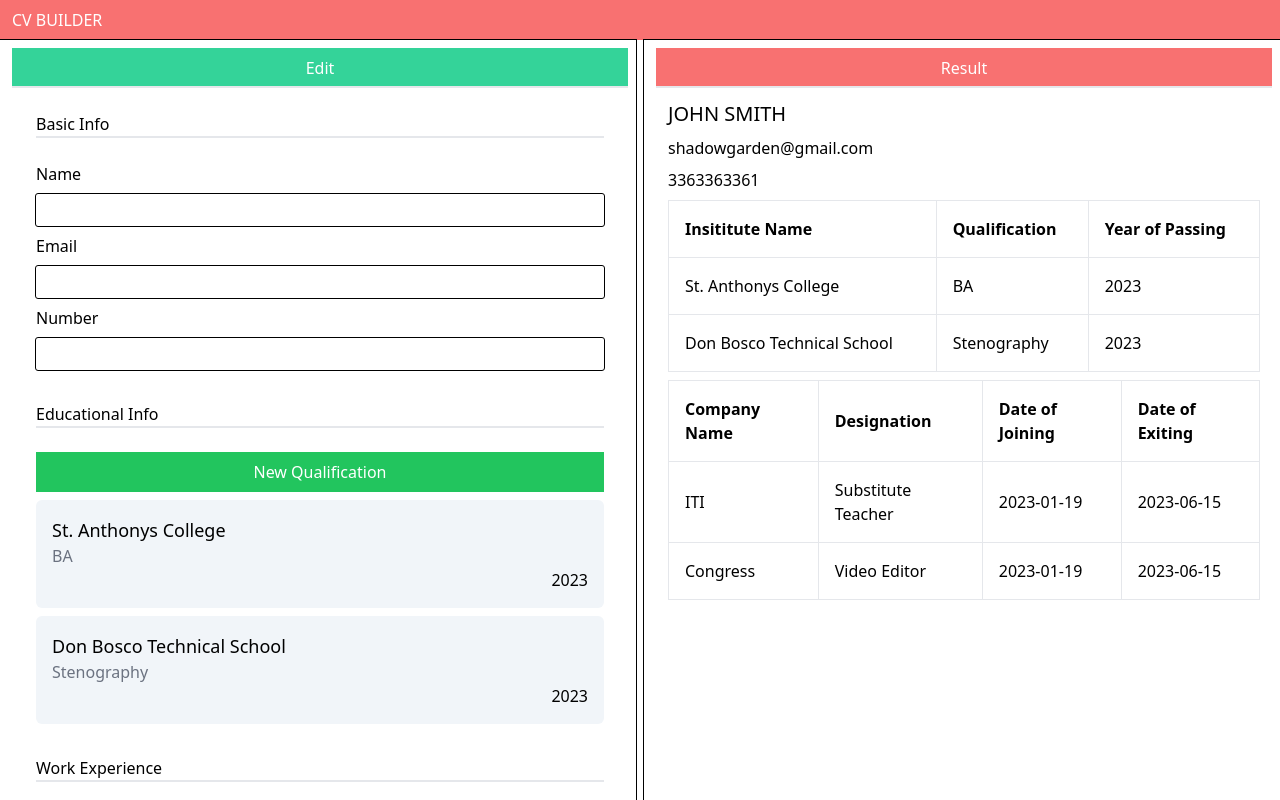
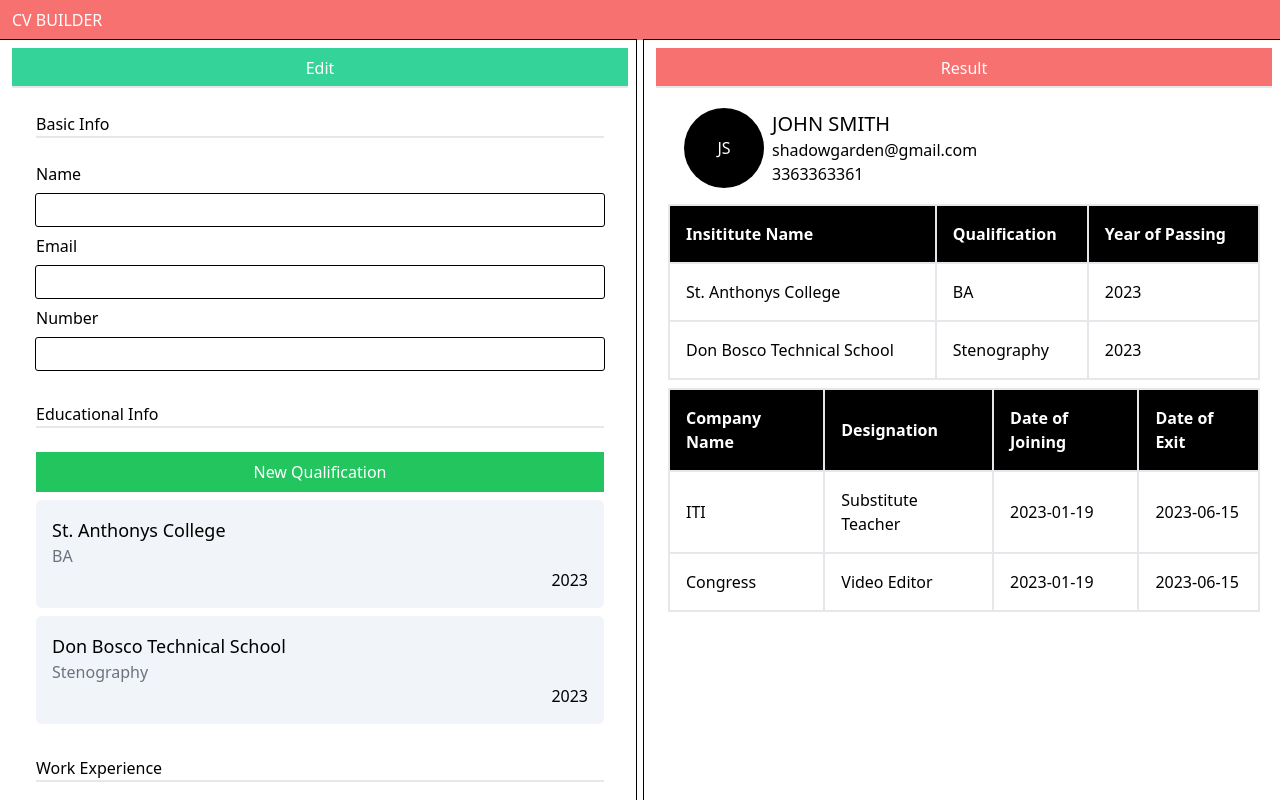
Before and after one commit to darrionn33/cv-builder, a React app: page / in a window 1280 px wide. Built offline with nearby package versions, Linux system fonts and the light colour scheme; the HTML template or start-up script is replaced by a standard one.

Commit message:
made result look a bit better changed exiting to exit

```diff
--- a/src/App.jsx
+++ b/src/App.jsx
@@ -25,13 +25,13 @@ function App() {
         name: "ITI",
         designation: "Substitute Teacher",
         dateOfJoining: "2023-01-19",
-        dateOfExiting: "2023-06-15",
+        dateOfExit: "2023-06-15",
       },
       {
         name: "Congress",
         designation: "Video Editor",
         dateOfJoining: "2023-01-19",
-        dateOfExiting: "2023-06-15",
+        dateOfExit: "2023-06-15",
       },
     ],
   });
--- a/src/components/EditSection/FieldsetWorkInfo.jsx
+++ b/src/components/EditSection/FieldsetWorkInfo.jsx
@@ -4,7 +4,7 @@ const FieldsetWorkInfo = (props) => {
   const companyName = useRef();
   const designation = useRef();
   const dateOfJoining = useRef();
-  const dateOfExiting = useRef();
+  const dateOfExit = useRef();
   const [newXPDiv, setNewXPDiv] = useState(false);
 
   const showNewXPDiv = () => {
@@ -17,7 +17,7 @@ const FieldsetWorkInfo = (props) => {
       name: companyName.current.value,
       designation: designation.current.value,
       dateOfJoining: dateOfJoining.current.value,
-      dateOfExiting: dateOfExiting.current.value,
+      dateOfExit: dateOfExit.current.value,
     };
     if (
       newExperience.name.match(/^\w/) &&
@@ -27,7 +27,7 @@ const FieldsetWorkInfo = (props) => {
       companyName.current.value = "";
       designation.current.value = "";
       dateOfJoining.current.value = "";
-      dateOfExiting.current.value = "";
+      dateOfExit.current.value = "";
     }
   };
   return (
@@ -43,20 +43,20 @@ const FieldsetWorkInfo = (props) => {
           <label htmlFor="date-of-joining">Date Of Joining</label>
           <input
             type="date"
-            id="year-of-joining"
+            id="date-of-joining"
             min="1950"
             max={new Date().getFullYear()}
             placeholder="YYYY"
             ref={dateOfJoining}
           />
-          <label htmlFor="year-of-exiting">Date Of Exiting</label>
+          <label htmlFor="date-of-exit">Date Of Exit</label>
           <input
             type="date"
-            id="date-of-exiting"
+            id="date-of-exit"
             min="1950"
             max={new Date().getFullYear()}
             placeholder="YYYY"
-            ref={dateOfExiting}
+            ref={dateOfExit}
           />
           <button type="button" onClick={addXP}>
             + Add Experience
@@ -75,7 +75,7 @@ const FieldsetWorkInfo = (props) => {
           <p>
             {experience.dateOfJoining.split("-")[0] +
               " - " +
-              experience.dateOfExiting.split("-")[0]}
+              experience.dateOfExit.split("-")[0]}
           </p>
         </div>
       ))}
--- a/src/components/ResultSection/ResultSection.jsx
+++ b/src/components/ResultSection/ResultSection.jsx
@@ -6,9 +6,19 @@ const ResultSection = (props) => {
     <section className={props.className}>
       <h2>Result</h2>
       <div className="cv">
-        <h1>{props.data.name ? props.data.name : ""}</h1>
-        <p>{props.data.email ? props.data.email : ""}</p>
-        <p>{props.data.number ? props.data.number : ""}</p>
+        <header>
+          <p>
+            {props.data.name.split(" ").length === 1
+              ? props.data.name.split(" ")
+              : props.data.name.split(" ")[0].split("")[0] +
+                props.data.name.split(" ")[1].split("")[0]}
+          </p>
+          <div>
+            <h1>{props.data.name ? props.data.name : ""}</h1>
+            <p>{props.data.email ? props.data.email : ""}</p>
+            <p>{props.data.number ? props.data.number : ""}</p>
+          </div>
+        </header>
         {props.data.qualifications && props.data.qualifications.length > 0 ? (
           <QualificationsTable qualifications={props.data.qualifications} />
         ) : (
--- a/src/components/ResultSection/WorkXPTable.jsx
+++ b/src/components/ResultSection/WorkXPTable.jsx
@@ -6,14 +6,14 @@ const WorkXPTable = (props) => {
           <th>Company Name</th>
           <th>Designation</th>
           <th>Date of Joining</th>
-          <th>Date of Exiting</th>
+          <th>Date of Exit</th>
         </tr>
         {props.workXP.map((experience, index) => (
           <tr key={index}>
             <td>{experience.name}</td>
             <td>{experience.designation}</td>
             <td>{experience.dateOfJoining}</td>
-            <td>{experience.dateOfExiting}</td>
+            <td>{experience.dateOfExit}</td>
           </tr>
         ))}
       </tbody>
--- a/src/index.css
+++ b/src/index.css
@@ -74,17 +74,26 @@ fieldset.work > div > p:nth-child(3) {
 div.cv {
   @apply p-3 flex flex-col gap-2;
 }
-div.cv > h1 {
+div.cv > header {
+  @apply h-24 p-2 flex items-center;
+}
+div.cv > header > p {
+  @apply text-white bg-black flex items-center m-2 justify-center p-2 rounded-full w-20 h-20;
+}
+div.cv > header > div > h1 {
   @apply text-xl uppercase font-sans;
 }
 table,
 td,
 th {
-  @apply border text-left;
+  @apply border border-2 text-left;
 }
 td,
 th {
   @apply p-4;
+}
+th {
+  @apply bg-black text-white;
 }
 @media (max-width: 700px) {
   #root {
```
